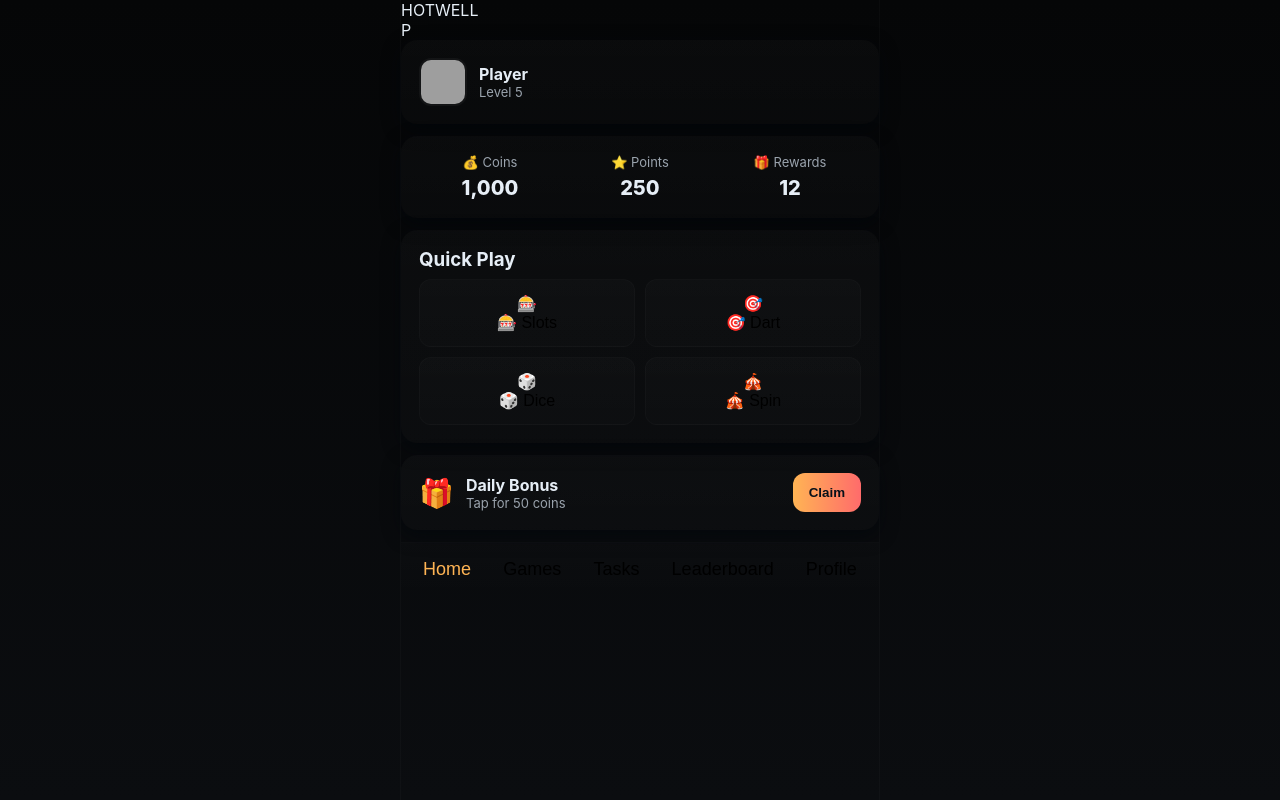
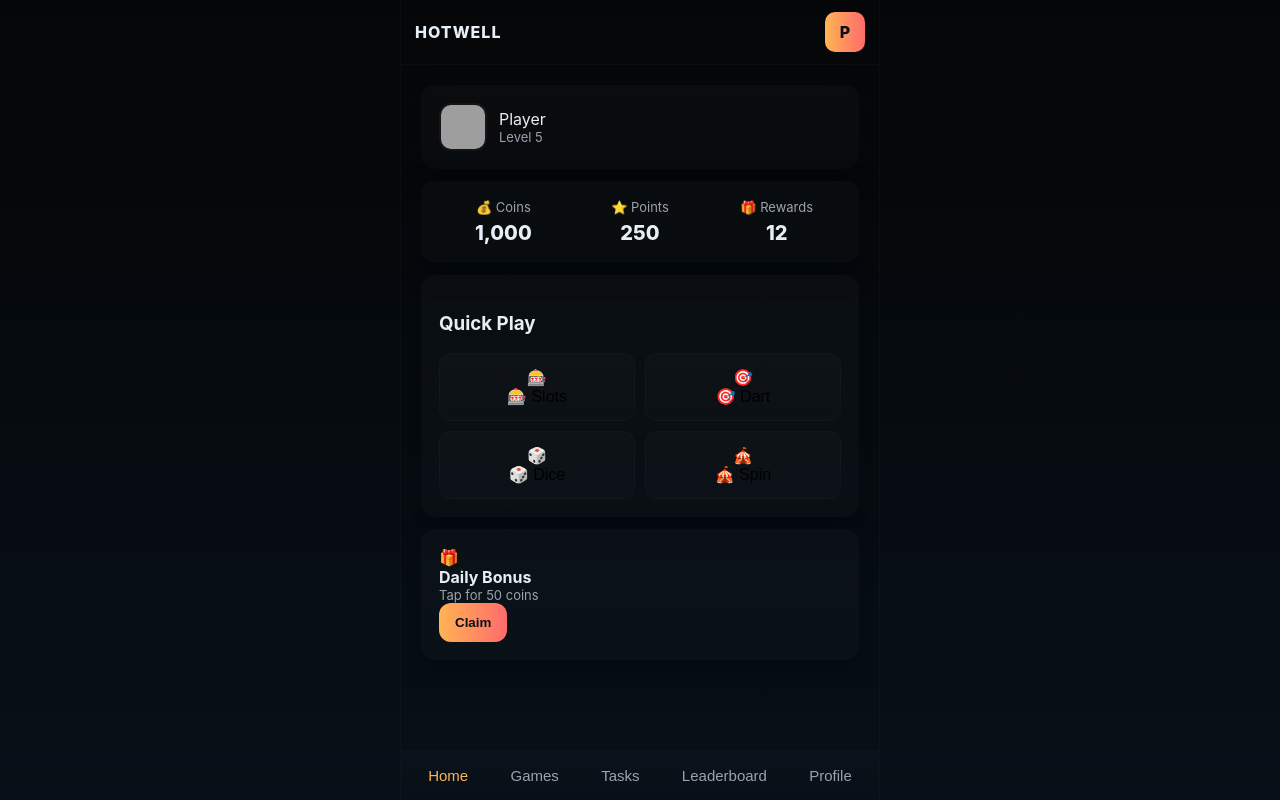
Before and after one commit to usaoffical866-max/hot_well, a plain HTML site: page index.html in a window 1280 px wide. Drawn offline with Linux system fonts and the light colour scheme; grey boxes are pictures that could not be loaded.

Commit message:
style: update style.css with polished dark UI and components

```diff
--- a/style.css
+++ b/style.css
@@ -1,53 +1,44 @@
-/* style.css — HOTWELL Telegram Mini App */
+/* style.css — HOTWELL Telegram Mini App (updated)
+   Mobile-first dark gaming UI. Uses CSS variables and simple responsive rules.
+*/
 :root{
-  --bg:#0b0d10;
+  --bg:#071018;
   --card:#0f1418;
   --muted:#9aa3ad;
   --accent:#ffb454;
   --accent-2:#ff6b6b;
   --glass: rgba(255,255,255,0.03);
-  --radius:16px;
-  --shadow: 0 6px 18px rgba(2,6,12,0.6);
+  --radius:14px;
+  --shadow: 0 8px 24px rgba(2,6,12,0.6);
 }
 *{box-sizing:border-box}
 html,body{height:100%}
 body{
-  margin:0;font-family:Inter,ui-sans-serif,system-ui,-apple-system,"Segoe UI",Roboto,"Helvetica Neue",Arial;
-  background:linear-gradient(180deg,#050607 0%, #0b0d10 100%);
+  margin:0;font-family:Inter,ui-sans-serif,system-ui,-apple-system,"Segoe UI",Roboto,"Helvetica Neue",Arial,Helvetica;
+  background:linear-gradient(180deg,#050607 0%, #071018 100%);
   color:#e6eef6;-webkit-font-smoothing:antialiased;-moz-osx-font-smoothing:grayscale;
   -webkit-tap-highlight-color:transparent;
 }
 .app{display:flex;flex-direction:column;height:100vh;max-width:480px;margin:0 auto;border-left:1px solid rgba(255,255,255,0.02);border-right:1px solid rgba(255,255,255,0.02)}
-.app-header{padding:14px 16px;display:flex;align-items:center;justify-content:space-between}
-.brand{display:flex;gap:12px;align-items:center}
-.logo{font-size:28px}
-.brand h1{margin:0;font-size:18px;letter-spacing:1px}
-.tag{margin:0;color:var(--muted);font-size:12px}
-.demo-badge{background:linear-gradient(90deg,var(--accent),var(--accent-2));color:#081019;padding:6px 10px;border-radius:999px;font-weight:600;font-size:12px}
-.main{padding:12px;overflow:auto;flex:1}
+.topbar{display:flex;align-items:center;justify-content:space-between;padding:12px 14px;border-bottom:1px solid rgba(255,255,255,0.02)}
+.brand{font-weight:800;letter-spacing:1px}
+.user-short{width:40px;height:40px;border-radius:10px;background:linear-gradient(90deg,var(--accent),var(--accent-2));display:flex;align-items:center;justify-content:center;font-weight:800;color:#081019}
+.page{padding:12px;overflow:auto;flex:1}
 .card{background:linear-gradient(180deg, rgba(255,255,255,0.02), rgba(255,255,255,0.01));padding:12px;border-radius:var(--radius);box-shadow:var(--shadow);margin-bottom:12px}
 .user-card{display:flex;align-items:center;gap:12px}
 .avatar{width:48px;height:48px;border-radius:12px;object-fit:cover;border:2px solid rgba(255,255,255,0.04)}
 .avatar.big{width:96px;height:96px;border-radius:18px}
-.user-info .name{font-weight:700}
 .username{color:var(--muted);font-size:13px}
 .balance-card{display:flex;justify-content:space-between;gap:8px;padding:10px}
 .balance-item{flex:1;text-align:center}
 .balance-item .label{color:var(--muted);font-size:13px}
 .balance-item .value{font-weight:800;font-size:20px;margin-top:6px}
-.games-card h3{margin:0 0 8px 0}
 .games-grid{display:grid;grid-template-columns:repeat(2,1fr);gap:10px}
 .game-btn{background:linear-gradient(180deg, rgba(255,255,255,0.02), rgba(255,255,255,0.01));border:1px solid rgba(255,255,255,0.02);padding:14px;border-radius:12px;font-size:16px}
-.game-btn:active{transform:translateY(1px)}
-.daily-card{display:flex;align-items:center;justify-content:space-between}
-.daily-left{display:flex;gap:12px;align-items:center}
-.gift{font-size:28px}
 .btn{padding:12px 16px;border-radius:12px;border:0;background:rgba(255,255,255,0.03);color:#fff;font-weight:700}
 .btn.primary{background:linear-gradient(90deg,var(--accent),var(--accent-2));color:#081019}
 .btn.spin{display:block;margin:12px auto;padding:14px 20px;font-size:16px;border-radius:999px}
-.btn.warn{background:#262626}
 .result{margin-top:10px;color:var(--accent);font-weight:800;text-align:center}
-.game-card h2{margin:0 0 10px 0}
 .slot-machine{display:flex;justify-content:center;gap:10px;margin:10px 0}
 .reel{width:72px;height:72px;border-radius:12px;background:var(--glass);display:flex;align-items:center;justify-content:center;font-size:28px;font-weight:900;border:1px solid rgba(255,255,255,0.03)}
 .slot-info{color:var(--muted);text-align:center}
@@ -59,11 +50,11 @@ body{
 .task-item{display:flex;align-items:center;justify-content:space-between;padding:10px;border-radius:10px;margin-bottom:8px;background:rgba(255,255,255,0.01)}
 .task-title{font-weight:700}
 .task-meta{color:var(--muted);font-size:13px}
-.leaderboard-list{padding-left:18px}
+.leaderboard-list{padding-left:0}
+.leaderboard-list li{list-style:none;padding:10px;border-radius:10px;background:rgba(255,255,255,0.01);margin-bottom:8px;display:flex;justify-content:space-between}
 .profile-stats{display:grid;grid-template-columns:repeat(2,1fr);gap:8px;margin-top:12px;color:var(--muted)}
 .bottom-nav{display:flex;justify-content:space-around;padding:8px 6px;border-top:1px solid rgba(255,255,255,0.02);background:linear-gradient(180deg, rgba(255,255,255,0.01), transparent)}
-.nav-btn{background:transparent;border:0;padding:8px 12px;font-size:18px}
+.nav-btn{background:transparent;border:0;padding:8px 6px;font-size:15px;color:var(--muted)}
 .nav-btn.active{color:var(--accent)}
-.overlay{position:fixed;inset:0;background:rgba(2,6,12,0.6);display:flex;align-items:flex-end}
-.hub-sheet{background:linear-gradient(180deg,#0f1418,#0b0d10);width:100%;padding:16px;border-top-left-radius:18px;border-top-right-radius:18px}
-@media(min-width:520px){.main{padding:20px}.card{padding:18px}}
+.toast{position:fixed;left:50%;transform:translateX(-50%);bottom:74px;background:rgba(0,0,0,0.6);padding:10px 14px;border-radius:12px;color:#fff;opacity:0;visibility:hidden;transition:all 220ms}
+@media(min-width:520px){.page{padding:20px}.card{padding:18px}}
```
